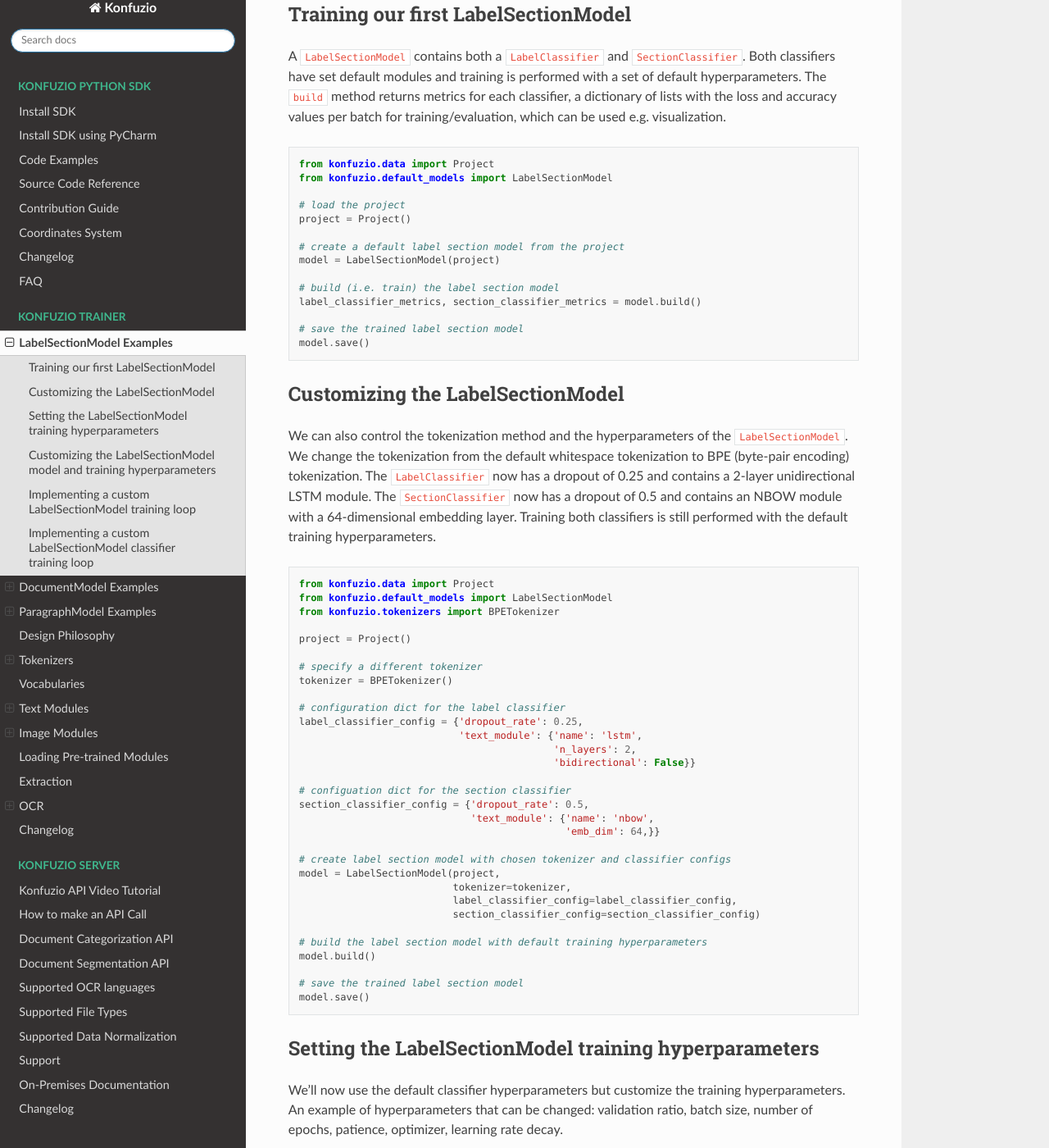
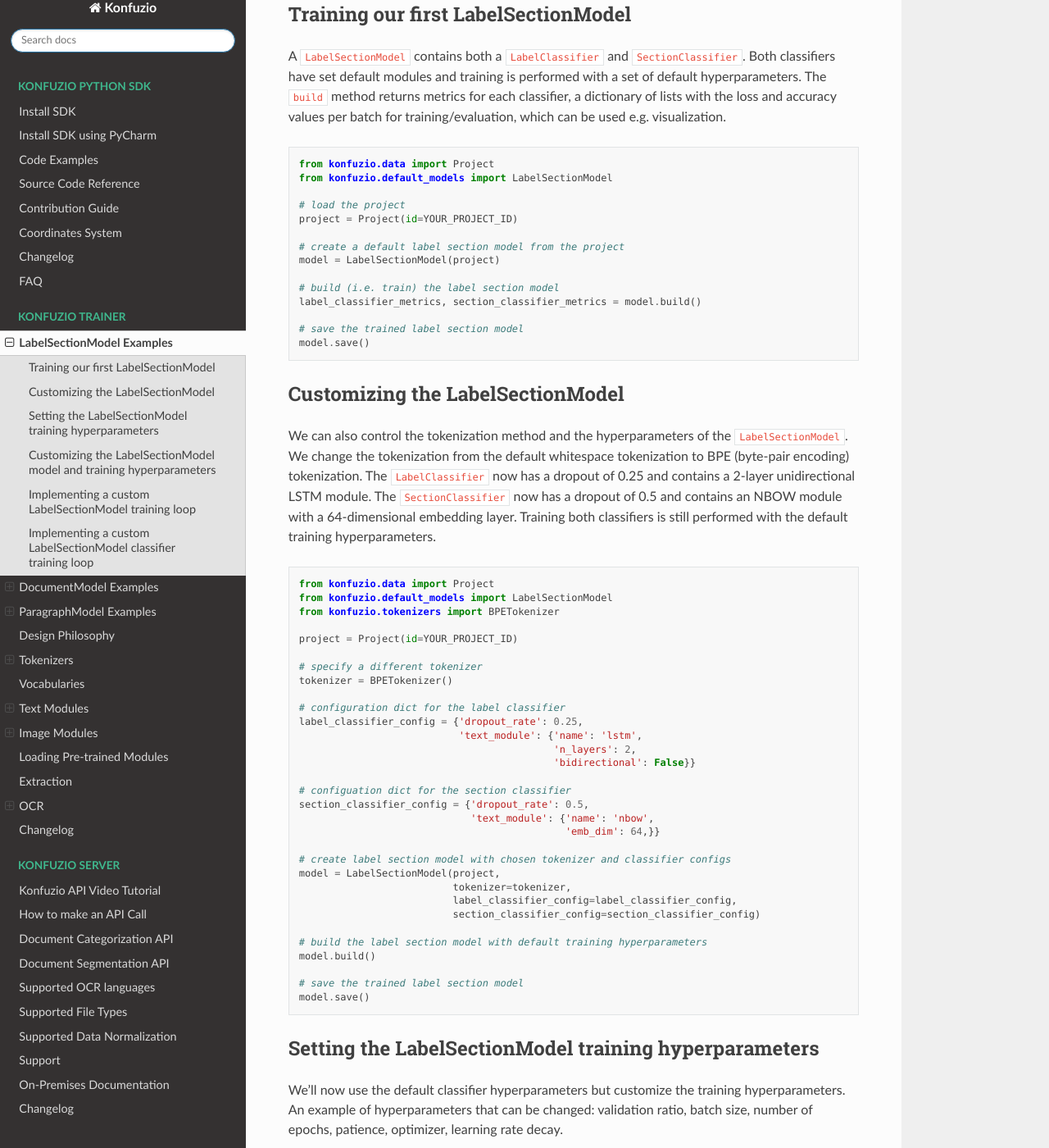
Before and after one commit to konfuzio-ai/konfuzio-sdk, a Sphinx documentation site: the page built from docs/training/training_documentation.md, in a window 1280 px wide and 1400 px high, scrolled down 706 px. Shown: the whole window at 82% size. Built offline with Sphinx 7.4.7 and the Read the Docs theme 2.0.0, drawn with Linux system fonts in a browser that asks for light colours; some of the changed text lies outside the part shown.

Commit message:
fix: docs

````diff
--- a/docs/training/training_documentation.md
+++ b/docs/training/training_documentation.md
@@ -18,7 +18,7 @@
 from konfuzio.default_models import LabelSectionModel
 
 # load the project
-project = Project()
+project = Project(id=YOUR_PROJECT_ID)
 
 # create a default label section model from the project
 model = LabelSectionModel(project)
@@ -39,7 +39,7 @@
 from konfuzio.default_models import LabelSectionModel
 from konfuzio.tokenizers import BPETokenizer
 
-project = Project()
+project = Project(id=YOUR_PROJECT_ID)
 
 # specify a different tokenizer
 tokenizer = BPETokenizer()
@@ -77,7 +77,7 @@
 from konfuzio.default_models import LabelSectionModel
 
 # load the project
-project = Project()
+project = Project(id=YOUR_PROJECT_ID)
 
 # create a default label section model from the project
 model = LabelSectionModel(project)
@@ -115,7 +115,7 @@
 from konfuzio.tokenizers import BPETokenizer
 
 # load the project
-project = Project()
+project = Project(id=YOUR_PROJECT_ID)
 
 # specify a different tokenizer
 tokenizer = BPETokenizer()
@@ -175,7 +175,7 @@
         return metrics
 
 # load the project
-project = Project()
+project = Project(id=YOUR_PROJECT_ID)
 
 # can also use a custom tokenizer and model config here
 model = CustomerSpecificModel(project)
@@ -241,7 +241,7 @@
         return label_classifier_metrics
 
 # load the project
-project = Project()
+project = Project(id=YOUR_PROJECT_ID)
 
 # define model with custom build_label_classifier function
 model = CustomerSpecificModel(project)
@@ -640,7 +640,7 @@
 from konfuzio.data import Project
 from konfuzio.tokenizers import PhraseMatcherTokenizer
 from konfuzio.tokenizers import get_tokenizer
-project = Project()
+project = Project(id=YOUR_PROJECT_ID)
 tokenizer = get_tokenizer('phrasematcher', project)
 ```
 
@@ -801,7 +801,7 @@
 from konfuzio.default_models import LabelSectionModel
 
 # load a project
-project = Project()
+project = Project(id=YOUR_PROJECT_ID)
 
 # load the label classifier text module parameters from a given path
 label_classifier_config = {'dropout_rate': 0.25,
@@ -900,7 +900,7 @@
 from konfuzio.default_models import LabelSectionModel
 
 # load the project
-project = Project()
+project = Project(id=YOUR_PROJECT_ID)
 
 # create a default label section model from the project
 model = LabelSectionModel(project)
````
Also changed, not shown: docs/sdk/coordinates_system.md (+4 -4 lines), docs/sdk/examples/helloworld.md (+1 -1 lines), docs/sdk/examples/intro.md (+1 -1 lines), docs/sdk/quickstart_pycharm.md (+1 -1 lines), docs/web/api.md (+2 -2 lines), .pre-commit-config.yaml, docs/sdk/examples/human_in_the_loop.ipynb, docs/sdk/examples/word_count.ipynb.
